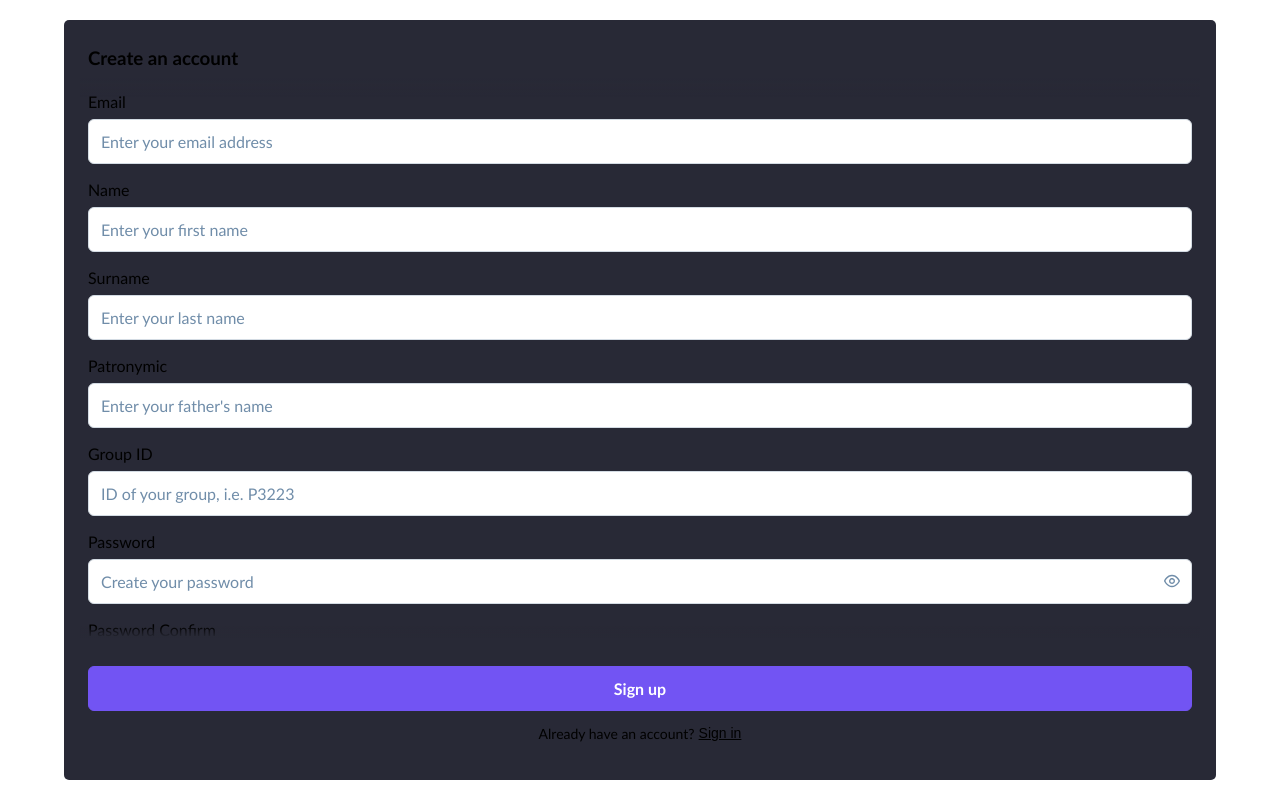
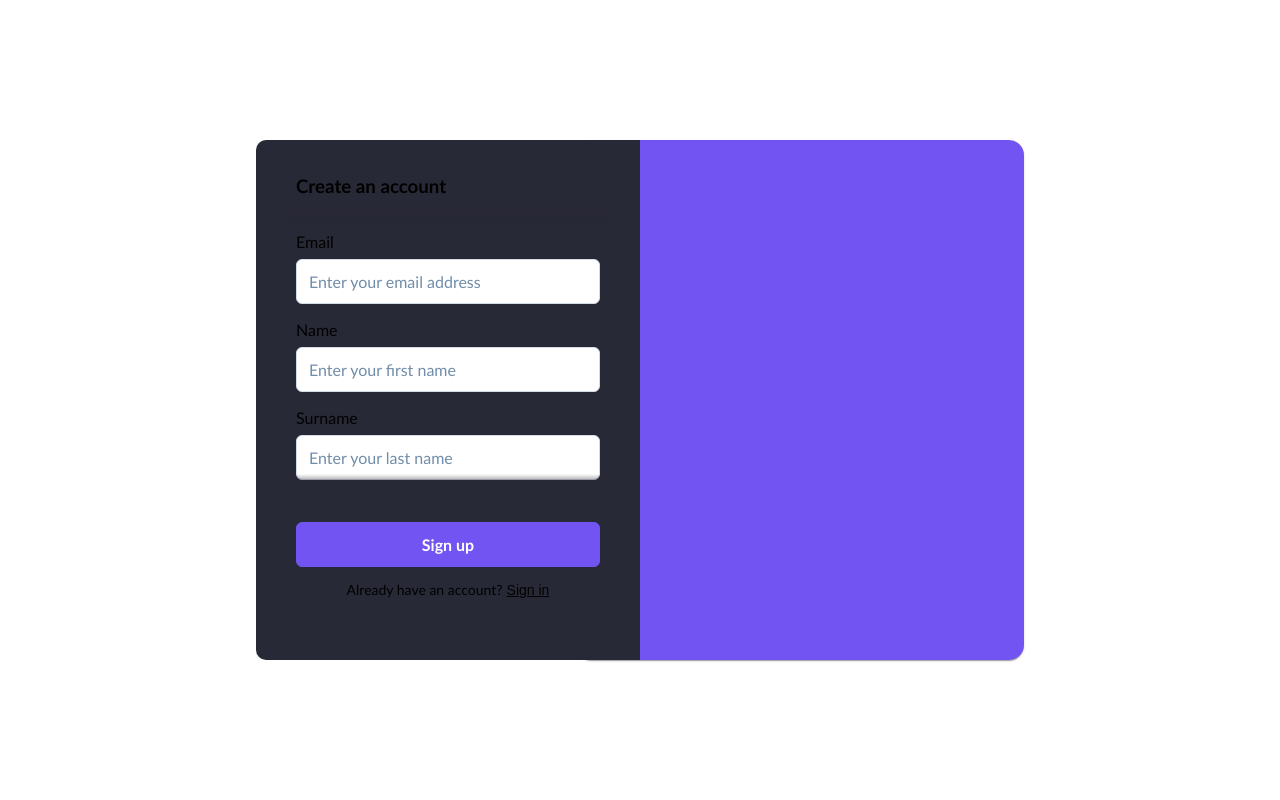
Before and after one commit to TheGeniusOfEternity/coordinate-area-checker-v4, a React (Vite) app in the folder frontend/: page /static/auth in a window 1280 px wide. Both pictures are taken after typing "name@example.com", "Sample123" into the empty fields and a click on the button "Create one". Built offline with nearby package versions, Linux system fonts and the light colour scheme.

Commit message:
feat(forms): desktop css styles

```diff
--- a/frontend/src/assets/css/variables.css
+++ b/frontend/src/assets/css/variables.css
@@ -7,3 +7,9 @@
     --auth-card-padding: 1.5rem;
   }
 }
+
+@media screen and (min-width: 1251px) {
+  #root {
+    --auth-card-padding: 2rem;
+  }
+}
--- a/frontend/src/components/forms/Form.css
+++ b/frontend/src/components/forms/Form.css
@@ -43,7 +43,7 @@ form .auth-switch button {
   overflow-y: auto;
   gap: 1rem;
   height: 100%;
-  padding: 1.2rem 0.5rem;
+  padding: var(--auth-card-padding) 0.5rem;
 }
 
 .fields-wrapper::before,
@@ -52,7 +52,7 @@ form .auth-switch button {
   position: absolute;
   right: 0;
   left: 0;
-  height: 1.5rem;
+  height: var(--auth-card-padding);
   background: linear-gradient(
       to bottom,
       transparent 0%,
@@ -85,6 +85,6 @@ form .submit-button,
 @media screen and (min-width: 790px) and (max-width: 1250px) {
   form .submit-block {
     padding: 0 0.5rem;
-    margin-top: 2rem;
+    margin-top: 1.5rem;
   }
 }
--- a/frontend/src/components/forms/LoginForm.tsx
+++ b/frontend/src/components/forms/LoginForm.tsx
@@ -4,6 +4,7 @@ import { Password } from "primereact/password";
 import { Button } from "primereact/button";
 import { useTranslation } from "react-i18next";
 import { useState } from "react";
+import * as React from "react";
 
 interface LoginFormData {
   email: string;
@@ -51,13 +52,14 @@ const LoginForm = ({
     return Object.keys(newErrors).length === 0;
   };
 
-  const handleSubmit = async () => {
+  const handleSubmit = async (e: React.FormEvent) => {
+    e.preventDefault();
     if (!validate()) { return; }
     await onSubmit(form);
   };
 
   return (
-    <form className="form">
+    <form className="form" onSubmit={handleSubmit}>
       <div className="fields">
         <div className="p-field">
           <label htmlFor="login-email" className="form-label">
@@ -93,7 +95,6 @@ const LoginForm = ({
       <div className="submit-block">
         <Button
           label={t(`page.welcome.form.submit.login`)}
-          onClick={handleSubmit}
           loading={loading}
           className="submit-button"
         />
--- a/frontend/src/components/forms/RegisterForm.tsx
+++ b/frontend/src/components/forms/RegisterForm.tsx
@@ -4,6 +4,7 @@ import { Password } from "primereact/password";
 import { Button } from "primereact/button";
 import { useTranslation } from "react-i18next";
 import "./Form.css";
+import * as React from "react";
 
 interface RegisterFormData {
   email: string;
@@ -78,13 +79,14 @@ const RegisterForm = ({
     return Object.keys(newErrors).length === 0;
   };
 
-  const handleSubmit = async () => {
+  const handleSubmit = async (e: React.FormEvent) => {
+    e.preventDefault();
     if (!validate()) { return; }
     await onSubmit(form);
   };
 
   return (
-    <form className="form-group">
+    <form className="form-group" onSubmit={handleSubmit}>
       <div className="fields-wrapper">
         <div className="fields">
           <div className="p-field">
@@ -202,7 +204,6 @@ const RegisterForm = ({
       <div className="submit-block">
         <Button
           label={t('page.welcome.form.submit.register')}
-          onClick={handleSubmit}
           loading={loading}
           className="submit-button"
         />
--- a/frontend/src/pages/welcome/Welcome.css
+++ b/frontend/src/pages/welcome/Welcome.css
@@ -4,6 +4,10 @@
   display: flex;
   justify-content: center;
   align-items: center;
+}
+
+.wrapper {
+  display: none;
 }
 
 .auth-card {
@@ -26,17 +30,23 @@
   margin: 0;
   display: flex;
   align-items: center;
-  height: 5%;
-  padding: 0.5rem 0.5rem 0 0.5rem;
+  max-height: 10%;
+  min-height: 5%;
+  padding: 0.5rem;
 }
 
 .auth-card form {
-  height: 95%;
+  max-height: 95%;
+  min-height: 90%;
   display: flex;
   flex-direction: column;
 }
 
 @media screen and (min-width: 790px) and (max-width: 1251px) {
+  .wrapper {
+    display: none;
+  }
+
   .auth-card {
     min-width: 55%;
     border-radius: 10px;
@@ -46,4 +56,53 @@
     height: auto;
     min-width: 75%;
   }
+
+  .auth-card h3 {
+    margin-top: 0.5rem;
+    padding-top: 0;
+  }
+
+  .auth-card.register .submit-block {
+    padding: 0 0.5rem 1.5rem 0.5rem;
+    margin-top: 2rem;
+  }
 }
+
+@media screen and (min-width: 1251px) {
+  .wrapper {
+    display: flex;
+    background: var(--primary-500);
+    height: 65vh;
+    width: 35vw;
+    border-radius: 15px;
+  }
+
+  .wrapper.login {
+    margin-right: -5vw;
+  }
+
+  .wrapper.register {
+    margin-left: -5vw;
+  }
+
+  .auth-container .auth-card {
+    position: relative;
+    height: 65vh;
+    min-width: 30vw;
+    border-top-left-radius: 0;
+    border-bottom-left-radius: 0;
+    padding: var(--auth-card-padding);
+  }
+
+  .auth-container .auth-card.register {
+    order: -1;
+  }
+
+  .auth-container .auth-card.login {
+    border-radius: 0 10px 10px 0;
+  }
+
+  .auth-container .auth-card.register {
+    border-radius: 10px 0 0 10px;
+  }
+}
--- a/frontend/src/pages/welcome/Welcome.tsx
+++ b/frontend/src/pages/welcome/Welcome.tsx
@@ -4,6 +4,7 @@ import { useState } from "react";
 import { useTranslation } from "react-i18next";
 import LoginForm from "@/components/forms/LoginForm";
 import RegisterForm from "@/components/forms/RegisterForm";
+import { Card } from "primereact/card";
 
 const Welcome = () => {
   const { t } = useTranslation();
@@ -57,6 +58,7 @@ const Welcome = () => {
 
   return (
     <div className="auth-container">
+      <Card className={`wrapper ${mode}`} />
       <div className={`auth-card ${mode}`}>
         <h3>{t(`page.welcome.title.${mode}`)}</h3>
         {error && (
```
